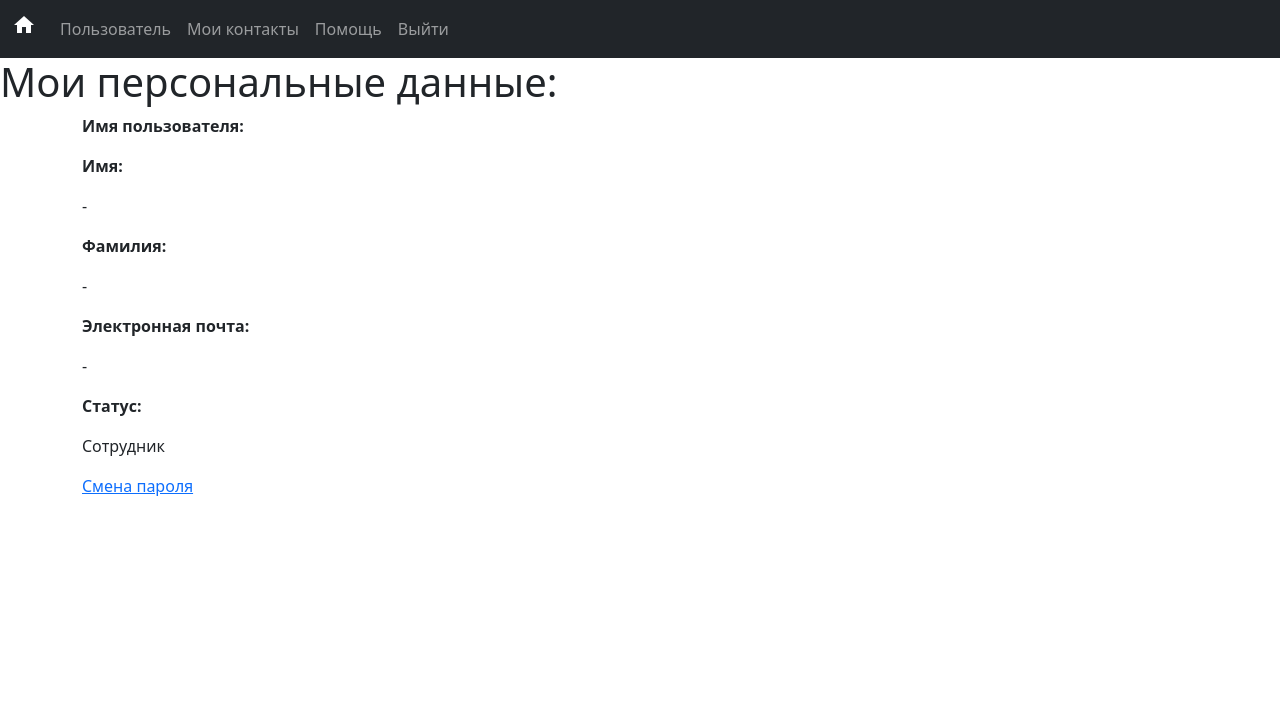
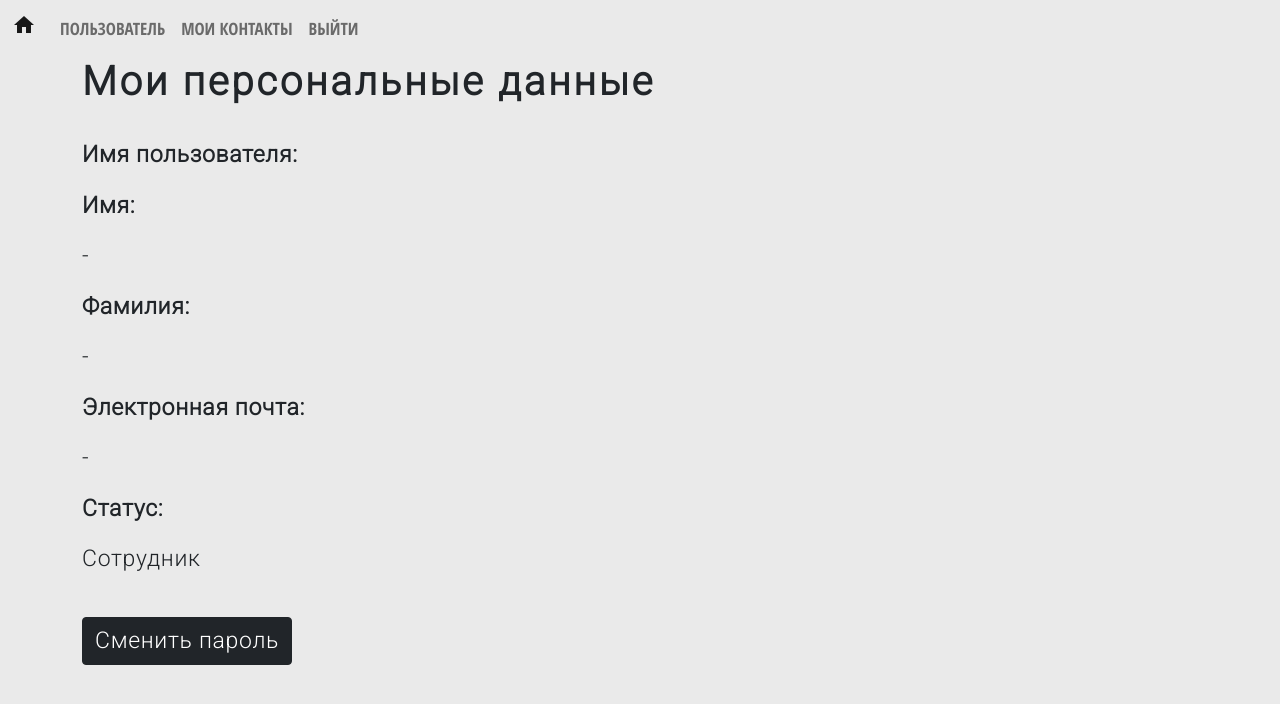
Before and after one commit to bentnn/covid_bracelet, a Django app: template bracelet-project/main/templates/account.html in a window 1280 px wide. Shown: the top 704 px of the page. Run offline with Django 3.2, Linux system fonts and the light colour scheme; the template is opened without the code that fills it, so the values that code supplies are empty.

Commit message:
add front

```diff
--- a/bracelet-project/main/templates/account.html
+++ b/bracelet-project/main/templates/account.html
@@ -5,28 +5,30 @@
 {% endblock %}
 
 {% block content %}
-	<h1>Мои персональные данные:</h1>
-	<div class="container mx-auto">
-		<p class="fw-bold">Имя пользователя: </p>
-		<p> {{ request.user.username }}</p>
-		<p class="fw-bold">Имя:</p>
-		<p>
+	<div class="container">
+		<h1 class="text_title">Мои персональные данные</h1>
+		<br>
+		<div>
+			<p class="fw-bold regular_text">Имя пользователя: </p>
+			<p class="regular_text"> {{ request.user.username }}</p>
+			<p class="fw-bold regular_text">Имя:</p>
+			<p class="regular_text">
 			{% if request.user.first_name %}
 				{{request.user.first_name }}
 			{% else %}
 				-
 			{% endif %}
 			</p>
-		<p class="fw-bold">Фамилия:</p>
-		<p>
+			<p class="fw-bold regular_text">Фамилия:</p>
+			<p class="regular_text">
 			{% if request.user.last_name %}
 				{{request.user.last_name }}
 			{% else %}
 				-
 			{% endif %}
 			</p">
-		<p class="fw-bold">Электронная почта:</p>
-		<p>
+			<p class="fw-bold regular_text">Электронная почта:</p>
+			<p class="regular_text">
 			{% if request.user.email %}
 				{{request.user.email }}
 			{% else %}
@@ -34,19 +36,21 @@
 			{% endif %}
 			</p>
 
-		<p class="fw-bold">Статус:</p>
+			<p class="fw-bold regular_text">Статус:</p>
 
 			{% if request.user.is_superuser %}
-			<p>Администратор</p>
+				<p class="regular_text">Администратор</p>
 			{% else %}
 				{% if request.user.is_staff %}
-				<p>Наблюдатель</p>
+					<p class="regular_text">Наблюдатель</p>
 				{% else %}
-				<p>Сотрудник</p>
+					<p class="regular_text">Сотрудник</p>
 				{% endif %}
 			{% endif %}
-
-		<a href="{% url 'change_password' %}">Смена пароля</a>
+			<br>
+			<a class="btn btn-dark regular_text" href="{% url 'change_password' %}">Сменить пароль</a>
 
 		</div>
+		<br>
+	</div>
 {% endblock %}
--- a/bracelet-project/main/templates/base.html
+++ b/bracelet-project/main/templates/base.html
@@ -9,6 +9,42 @@
     <link href="https://cdn.jsdelivr.net/npm/bootstrap@5.0.0-beta3/dist/css/bootstrap.min.css" rel="stylesheet" integrity="sha384-eOJMYsd53ii+scO/bJGFsiCZc+5NDVN2yr8+0RDqr0Ql0h+rP48ckxlpbzKgwra6" crossorigin="anonymous">
 
     <link href="https://fonts.googleapis.com/icon?family=Material+Icons" rel="stylesheet">
+
+  <link rel="preconnect" href="https://fonts.gstatic.com">
+
+  <link rel="preconnect" href="https://fonts.gstatic.com">
+<link rel="preconnect" href="https://fonts.gstatic.com">
+<link href="https://fonts.googleapis.com/css2?family=Open+Sans+Condensed:wght@700&family=Roboto:wght@300&display=swap" rel="stylesheet">
+    <style type="text/css">
+      body {
+        background-color: #EAEAEA;
+      }
+
+      .text_title{
+          font-family: 'Open Sans Condensed', sans-serif;
+font-family: 'Roboto', sans-serif;
+          letter-spacing: 0.07em;
+          font-weight:  bold;
+
+      }
+      .regular_text{
+          font-family: 'Open Sans Condensed', sans-serif;
+font-family: 'Roboto', sans-serif;
+          font-size: 23px;
+          letter-spacing: 0.03em;
+      }
+      .date_text{
+        font-family: 'Open Sans', sans-serif;
+        font-size: 15px;
+        font-weight:  bold;
+      }
+      .navbar_text{
+          font-weight:  bolder;
+          text-transform: uppercase;
+          font-family: 'Open Sans Condensed', sans-serif;
+          font-size: 17px;
+      }
+    </style>
 
     <title>{% block title %} {% endblock %}</title>
   </head>
--- a/bracelet-project/main/templates/forbidden.html
+++ b/bracelet-project/main/templates/forbidden.html
@@ -6,6 +6,6 @@
 
 {% block content %}
 
-<h2>Вы не имеете доступ к этой странице</h2>
+<h2 class="regular_text">Вы не имеете доступ к этой странице</h2>
 
 {% endblock %}
--- a/bracelet-project/main/templates/navbar.html
+++ b/bracelet-project/main/templates/navbar.html
@@ -1,4 +1,4 @@
-<nav class="navbar navbar-expand-sm navbar-dark bg-dark">
+<nav class="navbar navbar-expand-sm sticky-top navbar-light" style="background-color: #EAEAEA;">
   <div class="container-fluid">
     <a class="navbar-brand" href="/"><span class="material-icons">home</span></a>
     <button class="navbar-toggler" type="button" data-bs-toggle="collapse" data-bs-target="#navbarNavAltMarkup" aria-controls="navbarNavAltMarkup" aria-expanded="false" aria-label="Toggle navigation">
@@ -6,8 +6,8 @@
     </button>
     <div class="collapse navbar-collapse" id="navbarNavAltMarkup">
       <div class="navbar-nav">
-        <a class="nav-link" href="{% url 'account' %}">Пользователь</a>
-        <a class="nav-link" href="{% url 'contacts' %}">
+        <a class="nav-link navbar_text" href="{% url 'account' %}">Пользователь</a>
+        <a class="nav-link navbar_text" href="{% url 'contacts' %}">
             {% if request.user.is_staff %}
               Контакты сотрудников
             {% else %}
@@ -15,10 +15,9 @@
             {% endif %}
         </a>
         {% if request.user.is_staff %}
-              <a class="nav-link" href="{% url 'illnes' %}">Заболевания</a>
+              <a class="nav-link navbar_text" href="{% url 'illnes' %}">Заболевания</a>
         {% endif %}
-        <a class="nav-link" href="{% url 'help' %}">Помощь</a>
-        <a class="nav-link text-right" href="{% url 'signout' %}">Выйти</a>
+        <a class="nav-link navbar_text" href="{% url 'signout' %}">Выйти</a>
       </div>
     </div>
   </div>
--- a/bracelet-project/main/templates/successfull_password_change.html
+++ b/bracelet-project/main/templates/successfull_password_change.html
@@ -5,5 +5,5 @@
 {% endblock %}
 
 {% block content %}
-	<h2>Ваш пароль был успешно сменен</h2>
+	<h2 class="regular_text">Ваш пароль был успешно сменен</h2>
 {% endblock %}
--- a/bracelet-project/main/urls.py
+++ b/bracelet-project/main/urls.py
@@ -3,7 +3,6 @@ from . import views
 
 urlpatterns = [
 	path('', views.home, name='home'),
-	path('help/', views.help, name='help'),
 	path('account/login/', views.loginView, name='login'),
 	path('account/signout/', views.signoutView, name='signout'),
 	path('account', views.account, name='account'),
--- a/bracelet-project/main/views.py
+++ b/bracelet-project/main/views.py
@@ -20,11 +20,6 @@ def home(request):
 	posts = Post.objects.all()
 	return render(request, 'home.html', {'posts' : posts})
 
-def help(request):
-	if not can_i_let_him_in(request):
-		return redirect('login')
-
-	return render(request, 'help.html')
 
 def loginView(request):
 	if (request.method) == 'POST':
```
Also changed, not shown: bracelet-project/main/templates/about_person.html (+18 -18 lines), bracelet-project/main/templates/change_password.html (+36 -3 lines), bracelet-project/main/templates/contacts.html (+8 -7 lines), bracelet-project/main/templates/help.html (deleted, +0 -9 lines), bracelet-project/main/templates/home.html (+13 -5 lines), bracelet-project/main/templates/illnes.html (+13 -9 lines), bracelet-project/main/templates/login.html (+40 -5 lines), bracelet-project/db.sqlite3, bracelet-project/media/Post/regnum_picture_1584668497165540_big.jpg (added). Lines whose indentation alone changed are shown as unchanged.
